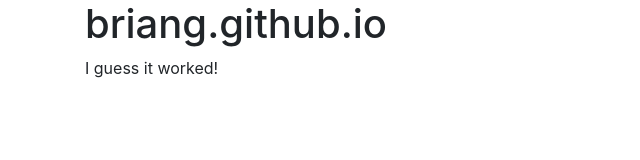
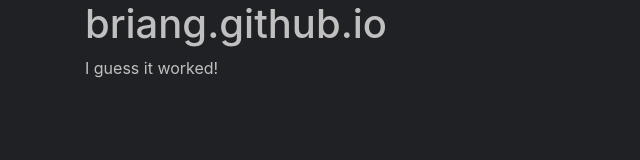
Before and after one commit to briang/briang.github.io, a plain HTML site: page index.html in a window 1280 px wide. Shown: the whole page, without its empty margins (0-640 px from the left). Drawn offline with nearby package versions, Linux system fonts and the light colour scheme.

Commit message:
add inline css theme

```diff
--- a/index.html
+++ b/index.html
@@ -4,14 +4,19 @@
         <title>My github.io homepage</title>
         <meta charset="utf-8" />
         <meta http-equiv="Content-type" content="text/html; charset=utf-8" />
-        <style type="text/css"></style>
+        <style type="text/css">
+         .my-theme {
+             background: #202124;
+             color: #c0c0c0;
+         }
+        </style>
 
         <script></script>
 
         <!-- Boostrap -->
         <link rel="stylesheet" href="https://maxcdn.bootstrapcdn.com/bootstrap/4.0.0-beta.2/css/bootstrap.min.css" integrity="sha384-PsH8R72JQ3SOdhVi3uxftmaW6Vc51MKb0q5P2rRUpPvrszuE4W1povHYgTpBfshb" crossorigin="anonymous">
     </head>
-    <body>
+    <body class="my-theme">
         <div class="container">
             <h1>briang.github.io</h1>
 
```
